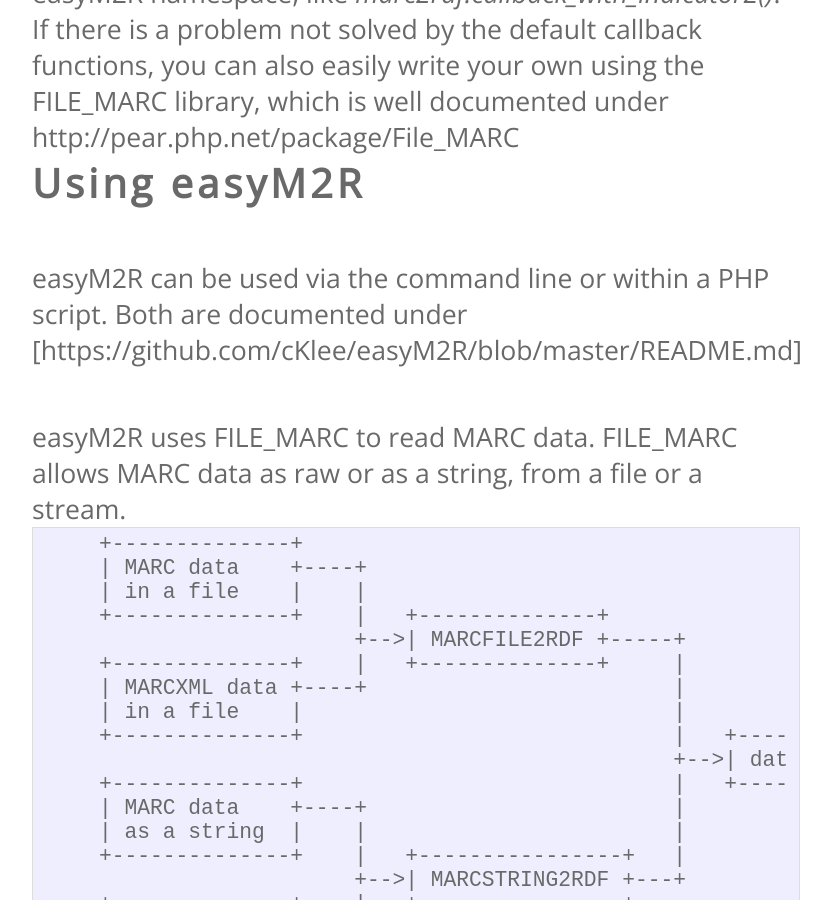
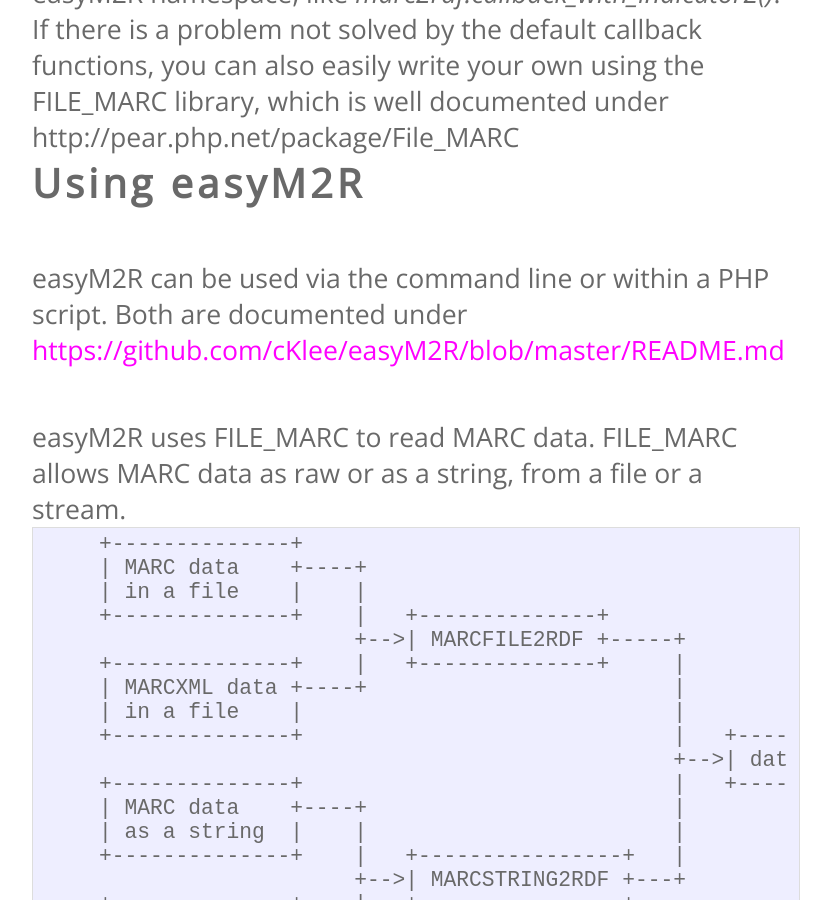
Before and after one commit to collidoscope/collidoscope.github.com, a Jekyll site: the page built from _posts/blog/2013-11-12-easyM2R.md, in a window 1280 px wide and 900 px high, scrolled down 2178 px. Shown: the whole window, without its empty margins (224-1055 px from the left). Built offline with Jekyll 4.4.1, drawn with Linux system fonts in a browser that asks for light colours; some web fonts are replaced; Markdown is read by kramdown in place of the engine named in the settings; comment, search, counter and statistics services are not loaded; some of the changed lines change nothing that is shown.

Commit message:
Update 2013-11-12-easyM2R.md

````diff
--- a/_posts/blog/2013-11-12-easyM2R.md
+++ b/_posts/blog/2013-11-12-easyM2R.md
@@ -38,11 +38,11 @@
 
 ## Using easyM2R
 
-easyM2R can be used via the command line or within a PHP script. Both are documented under [https://github.com/cKlee/easyM2R/blob/master/README.md]
+easyM2R can be used via the command line or within a PHP script. Both are documented under [https://github.com/cKlee/easyM2R/blob/master/README.md](https://github.com/cKlee/easyM2R/blob/master/README.md)
 
 easyM2R uses FILE_MARC to read MARC data. FILE_MARC allows MARC data as raw or as a string, from a file or a stream.
 
-``` {.ditaa}
+```
     +--------------+
     | MARC data    +----+
     | in a file    |    |
````
